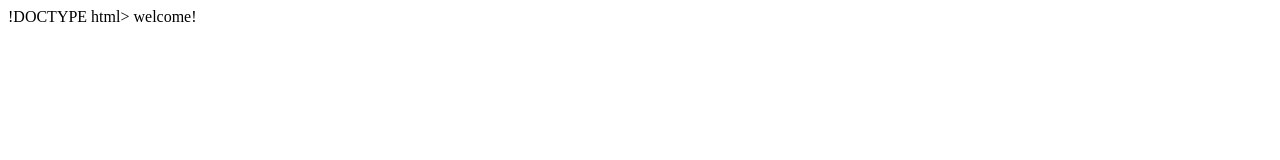
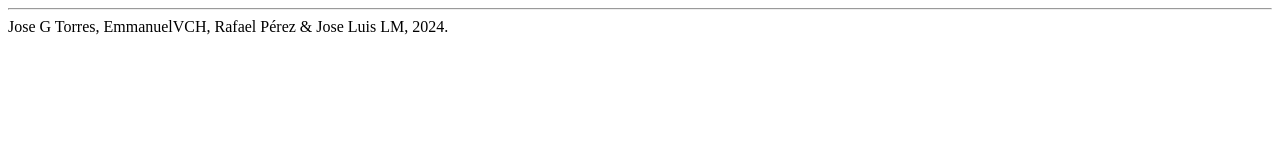
Before and after one commit to jdev-mx/Gym-Site.github.io, a plain HTML site: page index.html in a window 1280 px wide. Drawn offline with Linux system fonts and the light colour scheme.

Commit message:
Agregué footer

```diff
--- a/index.html
+++ b/index.html
@@ -1,9 +1,15 @@
-!DOCTYPE html>
+<!DOCTYPE html>
 <html>
 <head>
   <title>Gym Site</title>
 </head>
 <body>
-  welcome!
+  <header>
+
+  </header>
+  <footer>
+    <hr>
+    <span>Jose G Torres, EmmanuelVCH, Rafael Pérez & Jose Luis LM, 2024.</span>
+  </footer>
 </body>
 </html>
```
